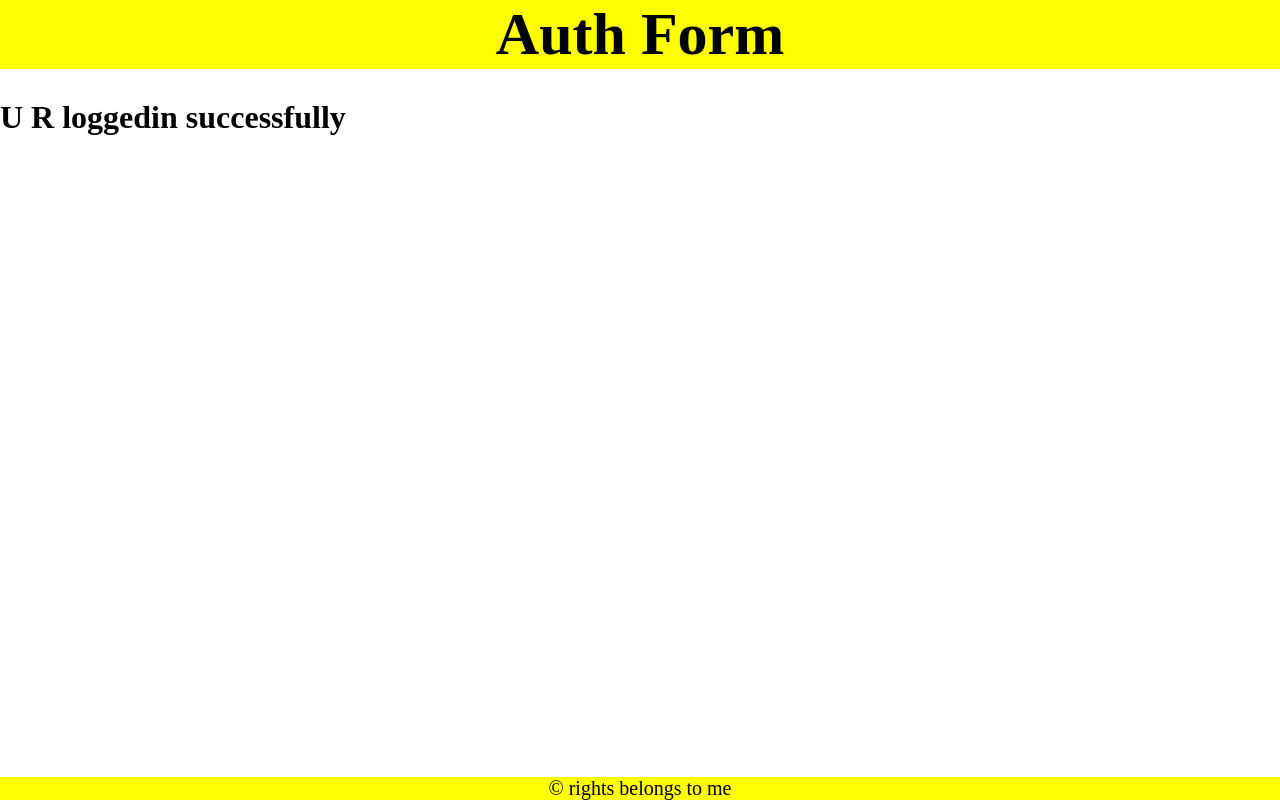
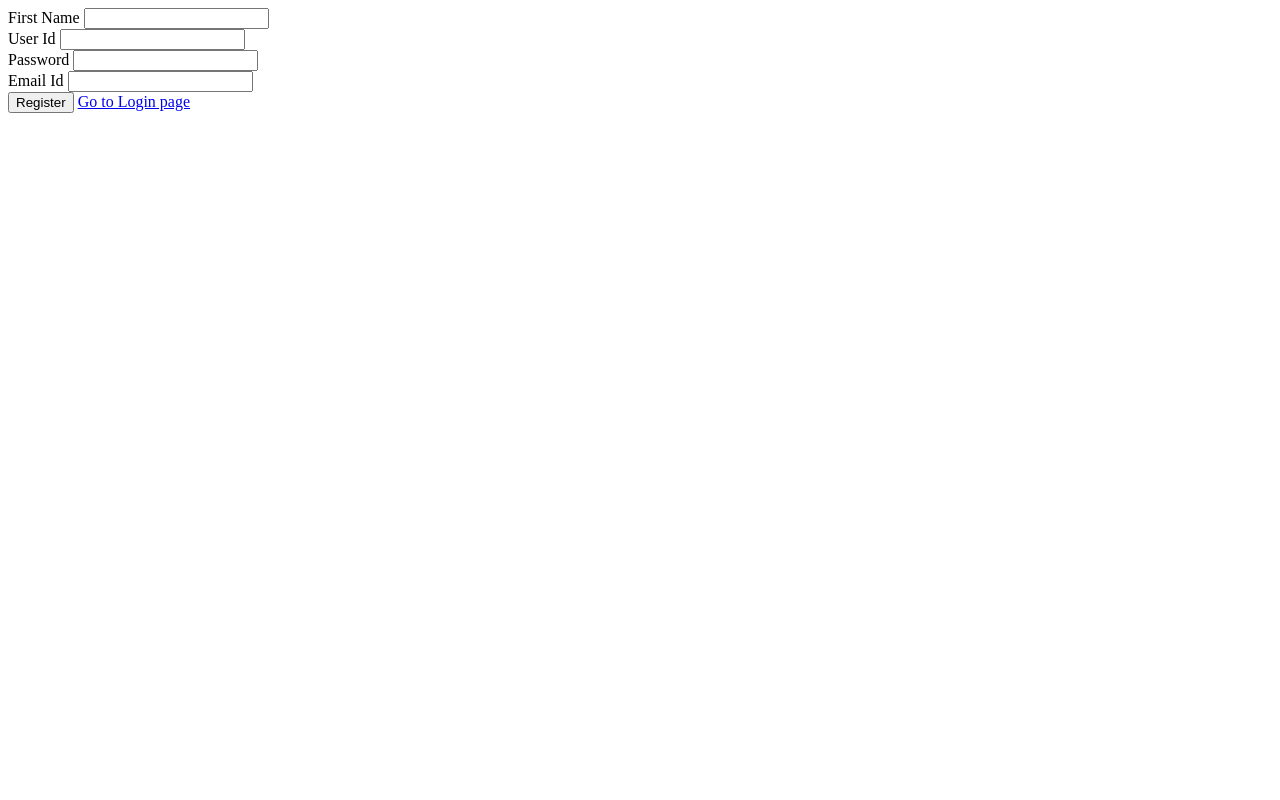
Before and after one commit to SamadhanAgarkar/User-Registration-and-Login, a plain HTML site: page index.html in a window 1280 px wide. Drawn offline with Linux system fonts and the light colour scheme.

Commit message:
code formatting updated

```diff
--- a/index.html
+++ b/index.html
@@ -1,9 +1,88 @@
-<link rel="stylesheet" href="styles.css"></link>
-<div id="header">
-Auth Form</div>
-<h1>
-  U R loggedin successfully
-</h1>
-<div id="footer">
-&copy rights belongs to me
-</div>
+<!DOCTYPE html>
+<html lang="en">
+
+<head>
+    <meta charset="UTF-8" />
+    <meta name="viewport" content="width=device-width, initial-scale=1.0" />
+    <title>Registertion-Page</title>
+    <link rel="stylesheet" href="styles.css"></link>
+</head>
+
+<body>
+    <div>
+        <div class='text-center'>
+            <span>First Name</span>
+            <input type="text" id="fn" required>
+        </div>
+        <div class='text-center'>
+            <span>User Id</span>
+            <input type="text" id="uid" required>
+        </div>
+        <div class='text-center'>
+            <span>Password</span>
+            <input type="password" id="pwd" required>
+        </div>
+        <div class='text-center'>
+            <span>Email Id</span>
+            <input type="text" id="email" required>
+        </div>
+        <div class='text-center'>
+            <input type="button" value="Register" onclick="fnRegister()">
+            <a href="login.html">Go to Login page</a>
+        </div>
+        <div class='text-center'>
+            <b id="res"></b>
+        </div>
+    </div>
+
+    <script>
+        function fnRegister() {
+            //get the references
+            var fnRef = document.getElementById('fn');
+            var uidRef = document.getElementById('uid');
+            var pwdRef = document.getElementById('pwd');
+            var emailRef = document.getElementById('email');
+            var resRef = document.getElementById('res');
+            //get values;
+            var firstName = fnRef.value;
+            var uid = uidRef.value;
+            var pwd = pwdRef.value;
+            var email = emailRef.value;
+            //prepare userObject
+            var oUser = {
+                'fn': firstName,
+                'uid': uid,
+                'pwd': pwd,
+                'email': email
+            }
+            //get data from local storeage
+            var sUsers = localStorage.getItem('users');
+            var aUsers = [];
+            if (sUsers == null) {
+                aUsers.push(oUser);
+                sUsers = JSON.stringify(aUsers);
+                localStorage.setItem('users', sUsers);
+            } else {
+                aUsers = JSON.parse(sUsers);
+                //check unique identity
+                var isUserExist = aUsers.some(function (obj) {
+                    return obj.uid == oUser.uid
+                });
+                if (isUserExist) {
+                    resRef.innerHTML = "You are entered User Id is already registered";
+                } else {
+                    aUsers.push(oUser);
+                    sUsers = JSON.stringify(aUsers);
+                    localStorage.setItem('users', sUsers);
+                    resRef.innerHTML = "You are Registered Successfully";
+                }
+            }
+            fnRef.value = '';
+            uidRef.value = '';
+            pwdRef.value = '';
+            emailRef.value = '';
+        }
+    </script>
+</body>
+
+</html>
--- a/styles.css
+++ /dev/null
@@ -1,22 +0,0 @@
-body{
-  margin:0px;
-}
-.text-center{
-  text-align:center;
-}
-#header{
-  font-size:60px;
-  text-align:center;
-  background:yellow;
-  font-weight:bold;
-  margin-bottom:30px;
-}
-#footer{
-  position:fixed;
-  bottom:0px;
-  width:100%;
-  text-align:center;
-  font-size:20px;
-  background:yellow;
-
-}
```
Also changed, not shown: home.html (added, +16 -0 lines), login.html (+42 -31 lines), register.html (deleted, +0 -82 lines), 1 other file.
